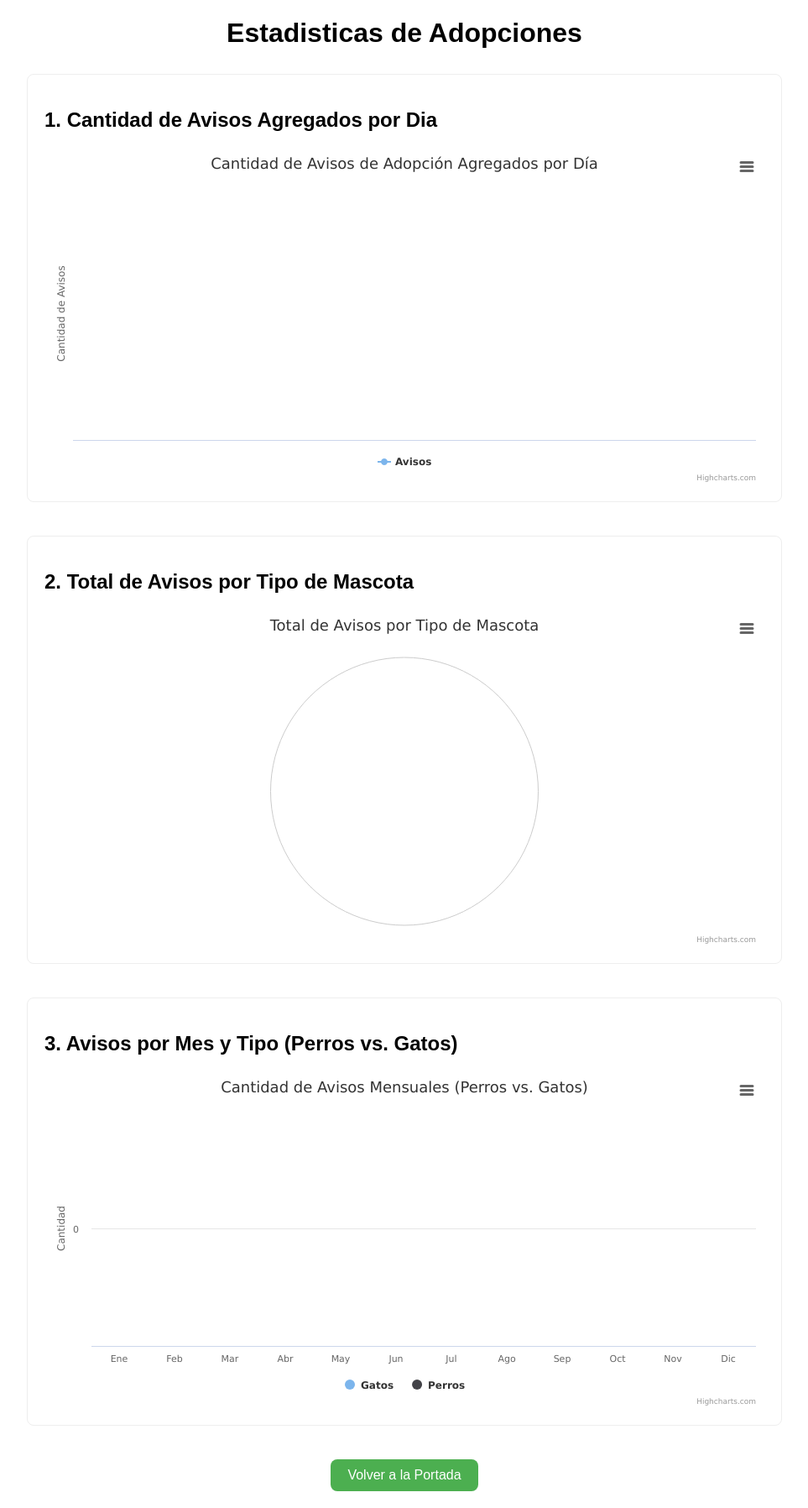
After one commit to Drago0520/desarrollo_web_Jose_Astica, a Flask app: page /estadisticas in a window 1280 px wide. The commit adds this page. Shown: the whole page at 84% size, without its empty margins (158-1121 px from the left). Run offline with Flask 3, Linux system fonts and the light colour scheme; data that the repository does not hold is empty; parts of the project's set-up code (start-up, migrations or seed data) failed here and were passed over.

Commit message:
Se agrego estadisticas.css/js/html para hacer los graficos, se modifico app.py y models.py para agregar la funcion de comentarios con uso de base de datos y los graficos, tambien se hizo un css para detalles aviso para usar los comentarios

```diff
--- a/flask_app/app.py
+++ b/flask_app/app.py
@@ -1,9 +1,9 @@
 from flask import Flask, render_template, request, redirect, url_for, flash, jsonify
 from datetime import datetime
 import os
-from models import db, Aviso, Comuna, Region, Foto # Importar todo desde models.py
+from models import db, Aviso, Comuna, Region, Foto,Comentario # Importar todo desde models.py
 from sqlalchemy.orm import joinedload # Importar para optimizar consultas
-
+from sqlalchemy import func, extract,desc
 # --- Configuracion de Flask ---
 app = Flask(__name__)
 app.secret_key = "clave_super_secreta"
@@ -55,7 +55,7 @@ def agregar_aviso():
         files = request.files.getlist("files")
         errores = []
 
-        # --- VALIDACIONES ---
+        #VALIDACIONES
         comuna_id = form.get("comuna_id")
         try:
             comuna_id = int(comuna_id)
@@ -142,7 +142,7 @@ def agregar_aviso():
                 db.session.add(foto)
 
             db.session.commit()
-            flash("Aviso agregado correctamente! 🎉")
+            flash("Aviso agregado correctamente")
             return redirect(url_for("index"))
 
         except Exception as e:
@@ -185,12 +185,154 @@ def listado():
     return render_template("listado.html", avisos=avisos_data, paginador=paginador)
 @app.route("/aviso/<int:aviso_id>")
 def ver_detalle_aviso(aviso_id):
-    #Consulta para obtener el aviso y sus relaciones (fotos, comuna, región)
+
+    # Consulta para obtener el aviso y sus relaciones (fotos, comuna, región)
+    # AÑADIMOS joinedload(Aviso.comentarios) para obtener los comentarios
     aviso = Aviso.query.options(
         joinedload(Aviso.fotos),
-        joinedload(Aviso.comuna).joinedload(Comuna.region)
+        joinedload(Aviso.comuna).joinedload(Comuna.region),
+        joinedload(Aviso.comentarios).joinedload(Comentario.aviso) # Cargar comentarios
     ).get_or_404(aviso_id)
 
-    return render_template("detalle_aviso.html", aviso=aviso)
+
+    comentarios_ordenados = sorted(aviso.comentarios, key=lambda c: c.fecha, reverse=True)
+
+    return render_template("detalle_aviso.html", aviso=aviso, comentarios=comentarios_ordenados)
+
+
+
+
+@app.route("/estadisticas")
+def estadisticas():
+    """Renderiza la plantilla de estadísticas."""
+    return render_template("estadisticas.html")
+
+
+@app.route("/api/estadisticas")
+def api_estadisticas():
+    try:
+        # 1. Avisos agregados por dia
+
+        avisos_por_dia_raw = db.session.query(
+            func.date(Aviso.fecha_ingreso).label('dia'),
+            func.count(Aviso.id).label('cantidad')
+        ).group_by('dia').order_by('dia').all()
+
+        datos_linea = {
+            'dias': [str(row.dia) for row in avisos_por_dia_raw if row.dia is not None],
+            'avisos': [row.cantidad for row in avisos_por_dia_raw if row.dia is not None]
+        }
+
+
+        # 2. Total de avisos por tipo de mascota
+
+        avisos_por_tipo_raw = db.session.query(
+            Aviso.tipo,
+            func.count(Aviso.id).label('total')
+        ).group_by(Aviso.tipo).all()
+
+        datos_torta = [
+            {'name': row.tipo.capitalize(), 'y': row.total}
+            for row in avisos_por_tipo_raw
+        ]
+
+
+        # 3. Avisos por mes y tipo
+
+
+        avisos_por_mes_y_tipo_raw = db.session.query(
+            extract('month', Aviso.fecha_ingreso).label('mes_num'),
+            Aviso.tipo,
+            func.count(Aviso.id).label('cantidad')
+        ).group_by('mes_num', Aviso.tipo).order_by('mes_num').all()
+
+        meses_orden = list(range(1, 13))
+        nombres_meses = ['Ene', 'Feb', 'Mar', 'Abr', 'May', 'Jun', 'Jul', 'Ago', 'Sep', 'Oct', 'Nov', 'Dic']
+
+        gatos_por_mes = [0] * 12
+        perros_por_mes = [0] * 12
+
+        for row in avisos_por_mes_y_tipo_raw:
+
+            try:
+                mes_index = int(row.mes_num) - 1
+                if row.tipo == 'gato':
+                    gatos_por_mes[mes_index] = row.cantidad
+                elif row.tipo == 'perro':
+                    perros_por_mes[mes_index] = row.cantidad
+            except (TypeError, ValueError):
+
+                 continue
+
+        datos_barras = {
+            'meses': nombres_meses,
+            'gatos': gatos_por_mes,
+            'perros': perros_por_mes
+        }
+
+
+        return jsonify({
+            'linea': datos_linea,
+            'torta': datos_torta,
+            'barras': datos_barras
+        })
+
+    except Exception as e:
+        print(f"FATAL ERROR al obtener estadísticas: {e}")
+        db.session.rollback()
+
+        return jsonify({"error": "Error interno del servidor al calcular estadísticas."}), 500
+
+#nuevo
+@app.route("/aviso/<int:aviso_id>/comentario", methods=["POST"])
+def guardar_comentario(aviso_id):
+
+    # 1. Validar que el aviso existe
+    aviso = Aviso.query.get(aviso_id)
+    if not aviso:
+        flash("El aviso al que intentas comentar no existe.", "error")
+        return redirect(url_for("listado"))
+
+    form = request.form
+    nombre = form.get("nombre_comentario", "").strip()
+    texto = form.get("texto_comentario", "").strip()
+
+    errores = []
+
+    # 2. Validaciones
+    if not nombre or len(nombre) < 3:
+        errores.append("El nombre debe tener al menos 3 caracteres.")
+
+    if not texto or len(texto) < 3:
+        errores.append("El comentario es demasiado corto (mínimo 3 caracteres).")
+
+    if len(texto) > 300:
+        errores.append("El comentario es demasiado largo (máximo 300 caracteres).")
+
+    if errores:
+        flash(" ".join(errores))
+        return redirect(url_for("ver_detalle_aviso", aviso_id=aviso_id))
+
+    # 3. Guardar en la base de datos
+    try:
+        nuevo_comentario = Comentario(
+            aviso_id=aviso_id,
+            nombre=nombre,
+            texto=texto
+        )
+        db.session.add(nuevo_comentario)
+        db.session.commit()
+        flash("Comentario agregado correctamente.", "success")
+
+    except Exception as e:
+        db.session.rollback()
+        print(f"Error al guardar comentario: {e}")
+        flash("Ocurrio un error inesperado al guardar el comentario.", "error")
+
+    # Redireccionar de vuelta al detalle del aviso para ver el comentario
+    return redirect(url_for("ver_detalle_aviso", aviso_id=aviso_id))
+
+
+
 if __name__ == "__main__":
     app.run(debug=True)
--- a/flask_app/static/css/estadisticas.css
+++ b/flask_app/static/css/estadisticas.css
@@ -26,3 +26,29 @@ img {
 .volver:hover {
     text-decoration: underline;
 }
+
+main.container {
+    max-width: 900px;
+    margin: 0 auto;
+    text-align: left;
+}
+
+
+main.container section {
+    margin-bottom: 40px;
+    padding: 20px;
+    border: 1px solid #eee;
+    background-color: #fff;
+    border-radius: 8px;
+}
+.boton-volver {
+    display: inline-block;
+    padding: 10px 20px;
+    background-color: #4CAF50;
+    color: white;
+    text-decoration: none;
+    border-radius: 8px;
+}
+.boton-volver:hover {
+    background-color: #45a049;
+}
--- /dev/null
+++ b/flask_app/static/js/estadisticas.js
@@ -0,0 +1,71 @@
+
+//Grafico de Líneas (Avisos por Dia)
+function dibujarGraficoLinea(datos) {
+    Highcharts.chart('grafico-linea', {
+        chart: { type: 'line' },
+        title: { text: 'Cantidad de Avisos de Adopción Agregados por Día' },
+        xAxis: { categories: datos.dias },
+        yAxis: { title: { text: 'Cantidad de Avisos' } },
+        series: [{ name: 'Avisos', data: datos.avisos }]
+    });
+}
+
+//Grafico de Torta (Total por Tipo de Mascota)
+function dibujarGraficoTorta(datos) {
+    Highcharts.chart('grafico-torta', {
+        chart: { plotBackgroundColor: null, plotBorderWidth: null, plotShadow: false, type: 'pie' },
+        title: { text: 'Total de Avisos por Tipo de Mascota' },
+        series: [{
+            name: 'Total',
+            colorByPoint: true,
+            data: datos
+        }]
+    });
+}
+
+//Grafico de Barras (Avisos por Mes)
+function dibujarGraficoBarras(datos) {
+    Highcharts.chart('grafico-barras', {
+        chart: { type: 'column' },
+        title: { text: 'Cantidad de Avisos Mensuales (Perros vs. Gatos)' },
+        xAxis: { categories: datos.meses },
+        yAxis: { title: { text: 'Cantidad' } },
+        series: [{
+            name: 'Gatos',
+            data: datos.gatos
+        }, {
+            name: 'Perros',
+            data: datos.perros
+        }]
+    });
+}
+
+
+
+function cargarEstadisticas() {
+    const apiUrl = '/api/estadisticas';
+
+    fetch(apiUrl)
+        .then(response => {
+            if (!response.ok) {
+                // Si la respuesta es 500 o 404, lanzamos un error
+                throw new Error('Error al obtener datos: ' + response.statusText);
+            }
+            return response.json();
+        })
+        .then(datos => {
+            dibujarGraficoLinea(datos.linea);
+            dibujarGraficoTorta(datos.torta);
+            dibujarGraficoBarras(datos.barras);
+        })
+        .catch(error => {
+            console.error('Error al cargar estadísticas:', error);
+            const contenedorError = document.getElementById('grafico-linea');
+            if (contenedorError) {
+                contenedorError.innerHTML = '<p style="color: red; padding: 20px;">No se pudieron cargar las estadisticas. Revise la consola del navegador.</p>';
+            }
+        });
+}
+
+
+document.addEventListener('DOMContentLoaded', cargarEstadisticas);
--- /dev/null
+++ b/flask_app/templates/estadisticas.html
@@ -0,0 +1,40 @@
+<!DOCTYPE html>
+<html lang="es">
+<head>
+    <title>Estadisticas de Adopciones</title>
+    <link rel="stylesheet" href="{{ url_for('static', filename='css/estadisticas.css') }}">
+
+    <script src="https://code.highcharts.com/highcharts.js"></script>
+    <script src="https://code.highcharts.com/modules/exporting.js"></script>
+    <script src="https://code.highcharts.com/modules/export-data.js"></script>
+</head>
+<body>
+    <header>
+        <h1>Estadisticas de Adopciones</h1>
+    </header>
+
+    <main class="container">
+
+        <section>
+            <h2>1. Cantidad de Avisos Agregados por Dia</h2>
+            <div id="grafico-linea" style="height: 400px; min-width: 310px; margin: 0 auto"></div>
+        </section>
+
+        <section>
+            <h2>2. Total de Avisos por Tipo de Mascota</h2>
+            <div id="grafico-torta" style="height: 400px; min-width: 310px; margin: 0 auto"></div>
+        </section>
+
+        <section>
+            <h2>3. Avisos por Mes y Tipo (Perros vs. Gatos)</h2>
+            <div id="grafico-barras" style="height: 400px; min-width: 310px; margin: 0 auto"></div>
+        </section>
+
+        <div style="text-align: center; margin-top: 30px;">
+            <a href="{{ url_for('index') }}" class="boton-volver">Volver a la Portada</a>
+        </div>
+    </main>
+
+    <script src="{{ url_for('static', filename='js/estadisticas.js') }}"></script>
+</body>
+</html>
--- a/flask_app/templates/index.html
+++ b/flask_app/templates/index.html
@@ -62,7 +62,7 @@
             <a href="{{ url_for('agregar_aviso') }}" class="btn">Agregar aviso de adopción</a>
             <a href="{{ url_for('listado') }}" class="btn">Ver listado de adopciones</a>
 
-            {# <a href="{{ url_for('estadisticas') }}"><button type="button">Estadisticas</button></a> #}
+            <a href="{{ url_for('estadisticas') }}"><button type="button">Estadisticas</button></a>
         </form>
     </div>
 </body>
```
Also changed, not shown: flask_app/database/tabla-comentario.sql (added, +14 -0 lines), flask_app/models.py (+10 -0 lines), flask_app/static/css/cometarios.css (added, +193 -0 lines), flask_app/templates/detalle_aviso.html (+59 -36 lines), flask_app/templates/estadistica.html (deleted, +0 -34 lines), flask_app/static/uploads/10_20251023155821.png (added), flask_app/static/uploads/11_20251023161048.png (added), flask_app/static/uploads/8_20251023014236.jpg (added), flask_app/static/uploads/8_20251023014236.png (added), flask_app/static/uploads/9_20251023014345.gif (added), flask_app/static/uploads/9_20251023014345.png (added).
